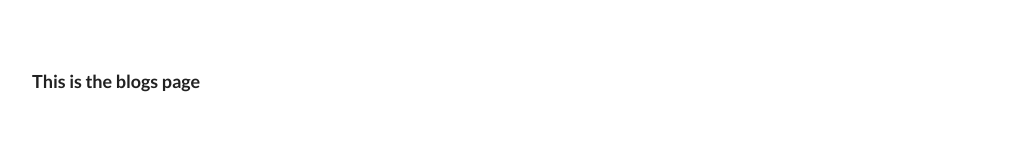
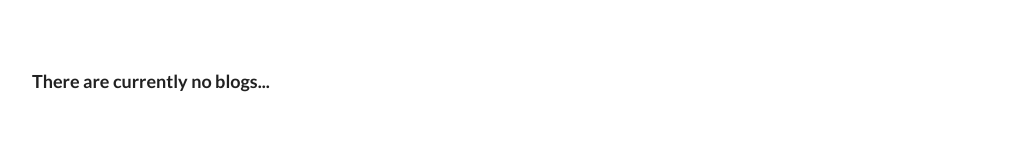
Before and after one commit to businessglitch/portfolio, a React (Create React App) app: page /blogs in a window 1280 px wide. Shown: the part 318-478 px from the top of the page, without its empty margins (100-1130 px from the left). Built offline with nearby package versions, Linux system fonts and the light colour scheme; some icons are missing.

Commit message:
changed blog paragrapg

```diff
--- a/src/pages/blogs.js
+++ b/src/pages/blogs.js
@@ -5,7 +5,7 @@ const Blogs = () => {
     <div className="page">
       <div className="container">
         <div className="row">
-          <h3>This is the blogs page</h3>
+          <h3>There are currently no blogs...</h3>
         </div>
       </div>
     </div>
```
